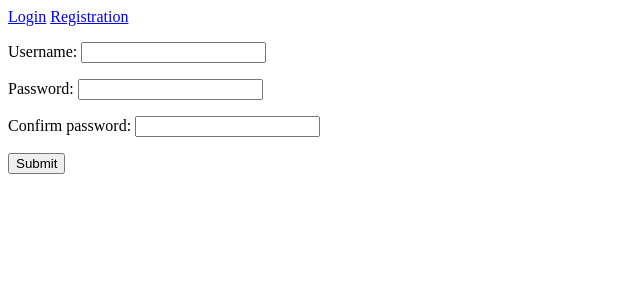
After one commit to vdranyy/fisherman-diary, a Django app: template registration/templates/registration/registration.html in a window 1280 px wide. The commit adds this page. Shown: the top 300 px of the page, without its empty margins (0-640 px from the left). Run offline with Django 3.2, Linux system fonts and the light colour scheme; the template is opened without the code that fills it: values that come from a table or form of the project are taken from there, others are empty; parts of the project's set-up code (start-up, migrations or seed data) failed here and were passed over.

Commit message:
Add form to register new user

```diff
--- a/functional_tests/test_functional.py
+++ b/functional_tests/test_functional.py
@@ -27,7 +27,7 @@ class NewVisitorTestCase(StaticLiveServerTestCase):
 		# form.
 		self.browser.find_element_by_id('id_registration').click()
 		self.browser.find_element_by_id('id_login_form')
-		username = self.find_element_by_id('id_username')
+		username = self.browser.find_element_by_id('id_username')
 		username.send_keys('fisherman-bob')
 		password1 = self.browser.find_element_by_id('id_password1')
 		password1.send_keys('BoBfish23')
--- /dev/null
+++ b/registration/forms.py
@@ -0,0 +1,15 @@
+from django import forms
+from django.contrib.auth.models import User
+
+
+class RegistrationForm(forms.Form):
+	username = forms.CharField(label='Username', max_length=100, widget=forms.TextInput)
+	password1 = forms.CharField(label='Password', max_length=10, min_length=6, widget=forms.TextInput)
+	password2 = forms.CharField(label='Confirm password', max_length=10, min_length=6, widget=forms.TextInput)
+
+	def clean_password(self):
+		password1 = self.cleaned_data.get('password1')
+		password2 = self.cleaned_data.get('password2')
+		if password1 and password2 and password1 != password2:
+			raise forms.ValidationError('Password didn\'t match')
+		return password2
--- /dev/null
+++ b/registration/templates/registration/registration.html
@@ -0,0 +1,11 @@
+{% extends 'base.html' %}
+
+{% block content %}
+<div>
+	<form id="id_login_form" action="" method="POST">
+		{% csrf_token %}
+		{{ form.as_p }}
+		<button>Submit</button>
+	</form>
+</div>
+{% endblock %}
--- a/registration/views.py
+++ b/registration/views.py
@@ -1,5 +1,7 @@
 from django.shortcuts import render
+from registration.forms import RegistrationForm
 
 
 def registration(request):
-	pass
+	context = {'form': RegistrationForm()}
+	return render(request, 'registration/registration.html', context)
--- a/templates/base.html
+++ b/templates/base.html
@@ -4,7 +4,10 @@
 	<title>Fisherman Diary</title>
 </head>
 <body>
-	<a href="#" id="id_login">Login</a>
-	<a href="{% url 'registration:registration' %}" id="id_registration">Registration</a>
+	<div>
+		<a href="#" id="id_login">Login</a>
+		<a href="{% url 'registration:registration' %}" id="id_registration">Registration</a>
+	</div>
+	{% block content %}{% endblock %}
 </body>
 </html>
```
Also changed, not shown: registration/tests/test_forms.py (added, +1 -0 lines), registration/tests/tests_forms.py (added, +15 -0 lines), registration/tests/tests_url.py (+3 -0 lines), registration/tests/tests_views.py (added, +27 -0 lines), 1 other file.
